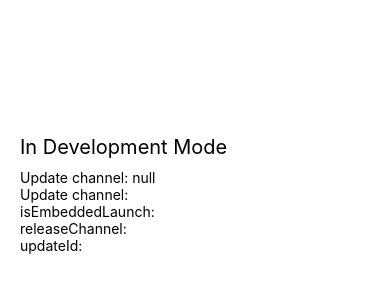
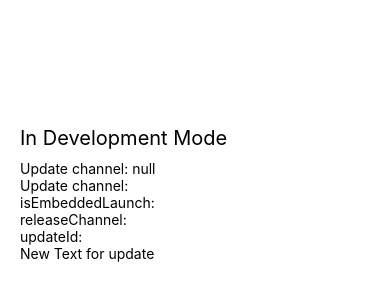
Before and after one commit to nicbovee/expo-update-experiement, a React Native app: screen / in a window 390 px wide. Shown: the part 228-528 px from the top of the page. Built offline with nearby package versions, Linux system fonts and the light colour scheme.

Commit message:
Added new text for update

```diff
--- a/App.js
+++ b/App.js
@@ -24,6 +24,7 @@ export default function App() {
       <Text>isEmbeddedLaunch: {Updates.isEmbeddedLaunch}</Text>
       <Text>releaseChannel: {Updates.releaseChannel}</Text>
       <Text>updateId: {Updates.updateId}</Text>
+      <Text>New Text for update</Text>
       <StatusBar style="auto" />
     </View>
   );
```
